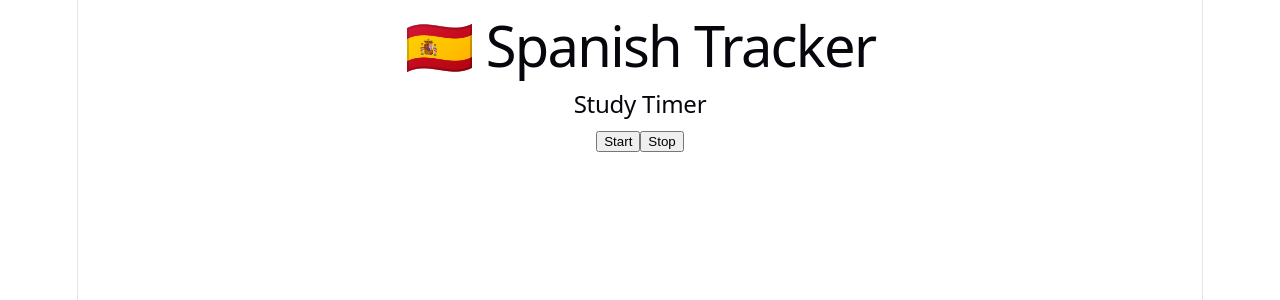
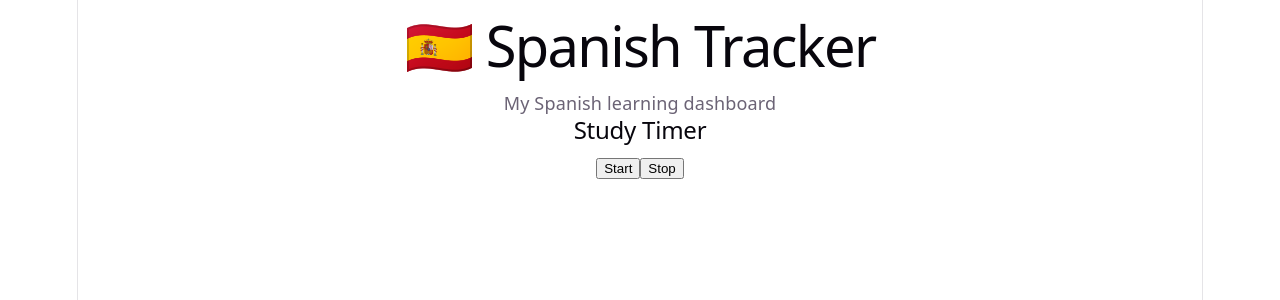
Before and after one commit to forfun-dev-prog/spanish-tracker, a React (Vite) app: page / in a window 1280 px wide. Shown: the top 300 px of the page. Built offline with nearby package versions, Linux system fonts and the light colour scheme.

Commit message:
Create app shell and timer component

```diff
--- a/src/App.jsx
+++ b/src/App.jsx
@@ -4,6 +4,8 @@ function App() {
   return (
     <div>
       <h1>🇪🇸 Spanish Tracker</h1>
+      <p>My Spanish learning dashboard</p>
+
       <TimerCard />
     </div>
   )
```
